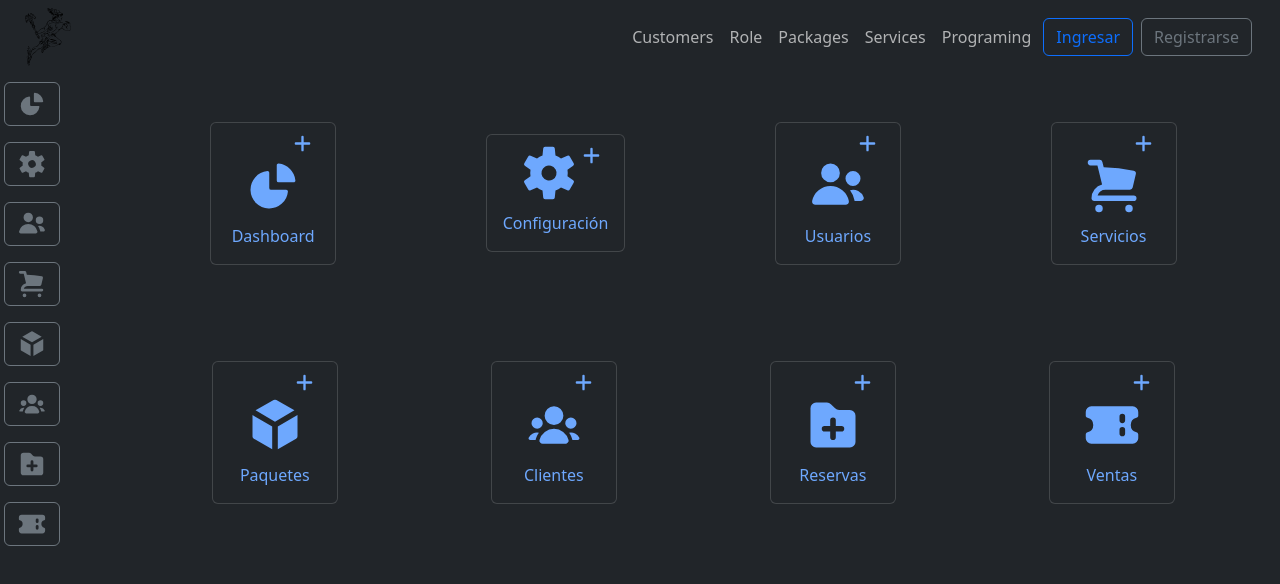
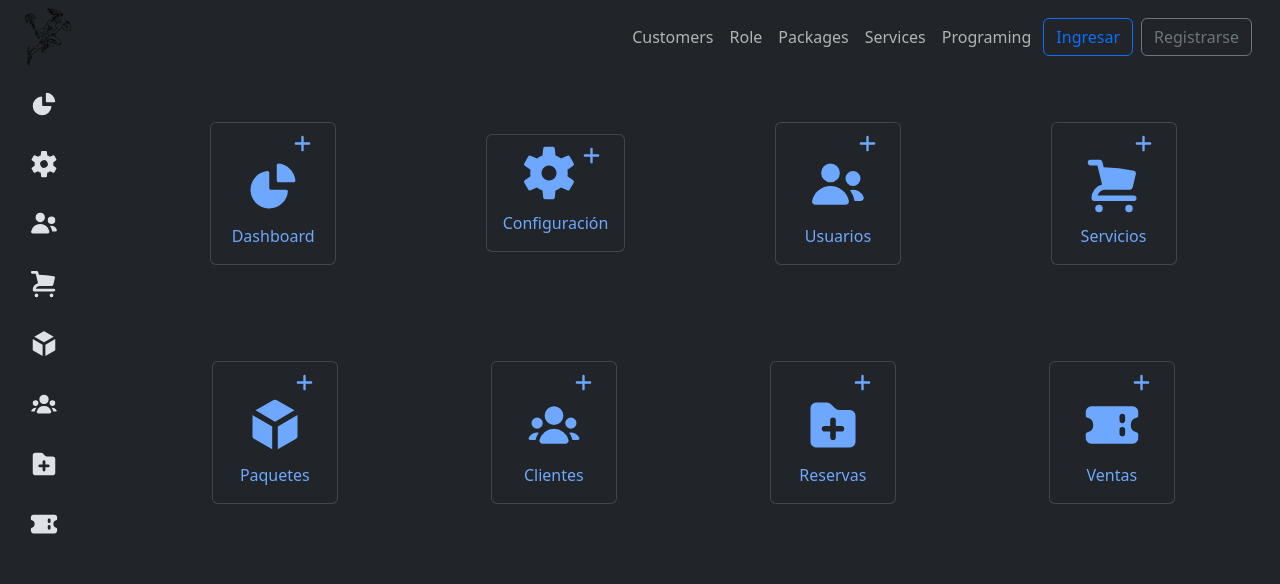
Before and after one commit to jfelipeq14/hermes-react, a React (Vite) app: page /menu in a window 1280 px wide. Shown: the top 584 px of the page. Built offline with nearby package versions, Linux system fonts and the light colour scheme.

Commit message:
modify sidebar

```diff
--- a/src/components/HermesLogo.jsx
+++ b/src/components/HermesLogo.jsx
@@ -2,9 +2,9 @@ export default function HermesLogo() {
   return(
     // agregar logo de hermes ubicado en los assets
     <picture>
-      <source srcSet="../../public/hermes.svg" type="image/webp" />
-      <source srcSet="../../public/hermes.svg" type="image/png" />
-      <img src="../../public/hermes.svg" className="img-fluid" alt="Hermes" />
+      <source srcSet="/hermes.svg" type="image/webp" />
+      <source srcSet="/hermes.svg" type="image/png" />
+      <img src="/hermes.svg" className="img-fluid" alt="Hermes" />
     </picture>
   )
 }
--- a/src/pages/layout/Sidebar.jsx
+++ b/src/pages/layout/Sidebar.jsx
@@ -4,25 +4,21 @@ import { NavLink } from "react-router-dom";
 // eslint-disable-next-line react/prop-types
 export default function Sidebar({ children }) {
   return (
-    <div className="col-1 position-static m-0 p-0">
-      <div className="row flex-nowrap">
-        <div className="col-auto p-0 m-0">
-          <div className="d-flex flex-column">
-            <ul className="nav nav-pills flex-column">{children}</ul>
-          </div>
-        </div>
-      </div>
-    </div>
+    <aside className="col-1 m-0 p-0">
+      <ul className="nav nav-pills sticky-top">
+        {children}
+      </ul>
+    </aside>
   );
 }
 
 // eslint-disable-next-line react/prop-types
 export function SidebarItem({ name, href, icon }) {
   return (
-    <li className="nav-item m-0 p-0">
+    <li className="nav-item">
       <NavLink to={{ pathname: `/${href}` }} className="nav-link">
         <OverlayTrigger placement="right" overlay={<Tooltip>{name}</Tooltip>}>
-          <button className="btn btn-outline-secondary">{icon}</button>
+          <button className="btn">{icon}</button>
         </OverlayTrigger>
       </NavLink>
     </li>
```
Also changed, not shown: 1 other file (tests, documents, lock files or other folders).
